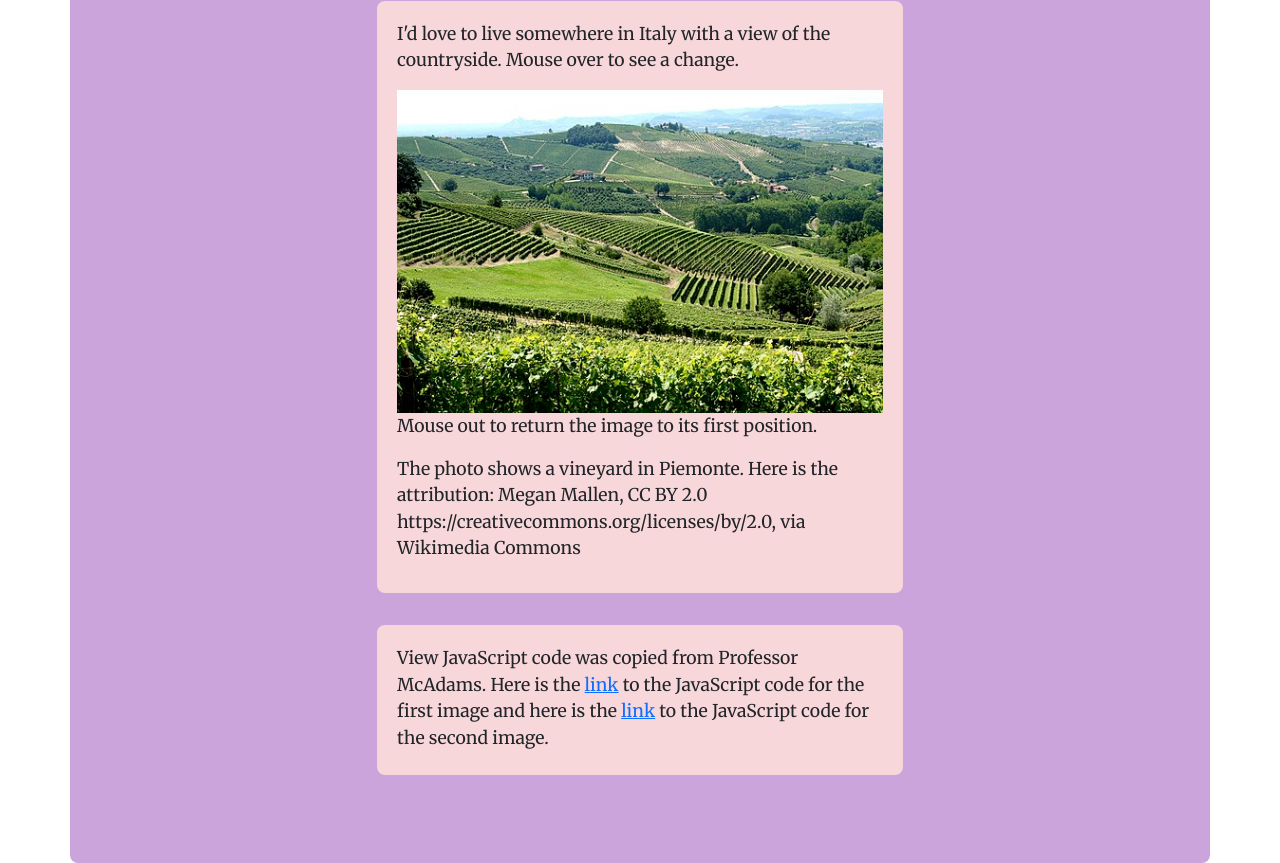
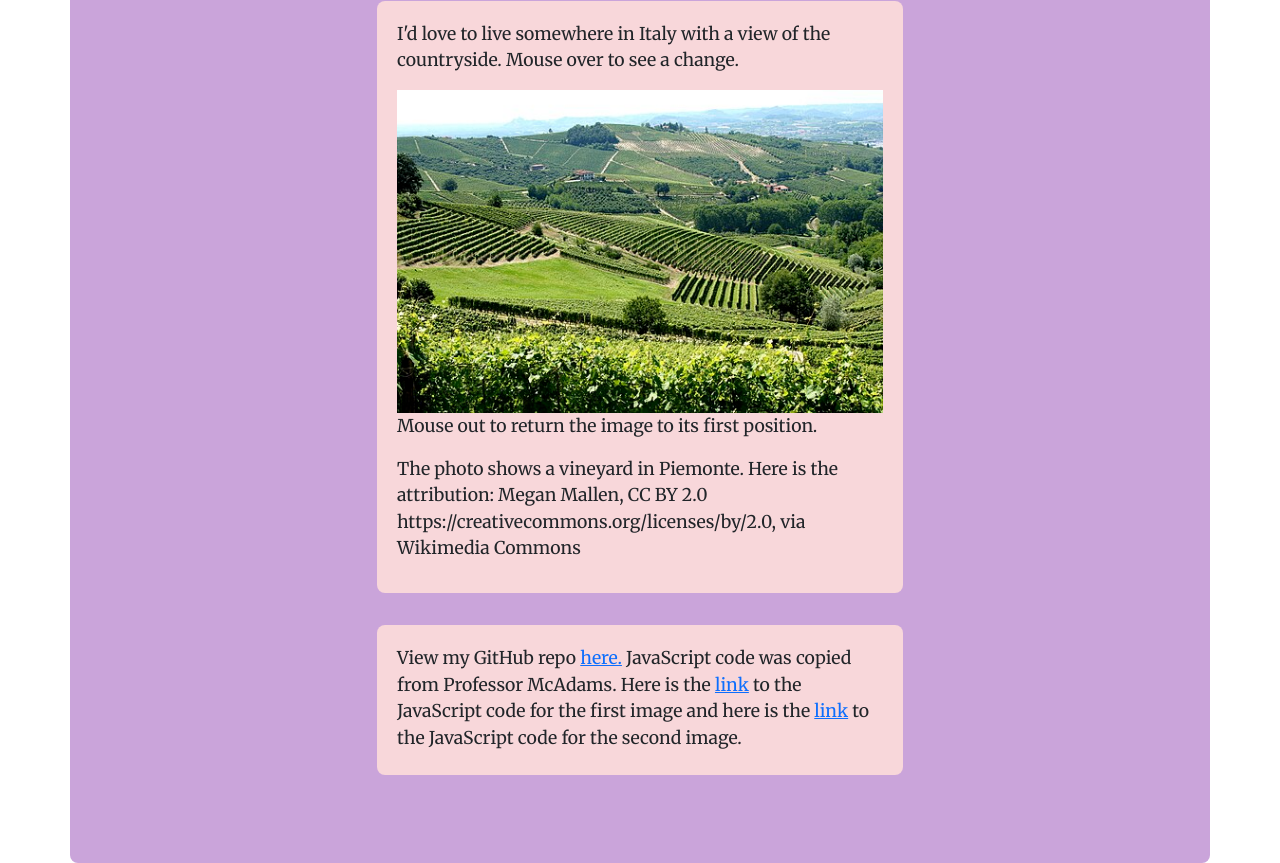
Before and after one commit to kaijohnsen/assignment-10, a plain HTML site: page index.html in a window 1280 px wide. Shown: the part 417-1280 px from the top of the page. Drawn offline with nearby package versions, Linux system fonts and the light colour scheme.

Commit message:
updated GitHub link

```diff
--- a/index.html
+++ b/index.html
@@ -48,7 +48,7 @@
                     </div>
 
                     <div class="link">
-                        <p>View <a href=""> </a> JavaScript code was copied from Professor McAdams. Here is the <a href="https://jsfiddle.net/macloo/h0zs5uyL/">link</a> to the JavaScript code for the first image and here is the <a href="https://jsfiddle.net/macloo/z6mq5x2c/">link</a> to the JavaScript code for the second image.</p>
+                        <p>View my GitHub repo <a href="https://github.com/kaijohnsen/assignment-10">here.</a> JavaScript code was copied from Professor McAdams. Here is the <a href="https://jsfiddle.net/macloo/h0zs5uyL/">link</a> to the JavaScript code for the first image and here is the <a href="https://jsfiddle.net/macloo/z6mq5x2c/">link</a> to the JavaScript code for the second image.</p>
                     </div>
 
                     <script src="js/assignment-10.js"></script>
```
